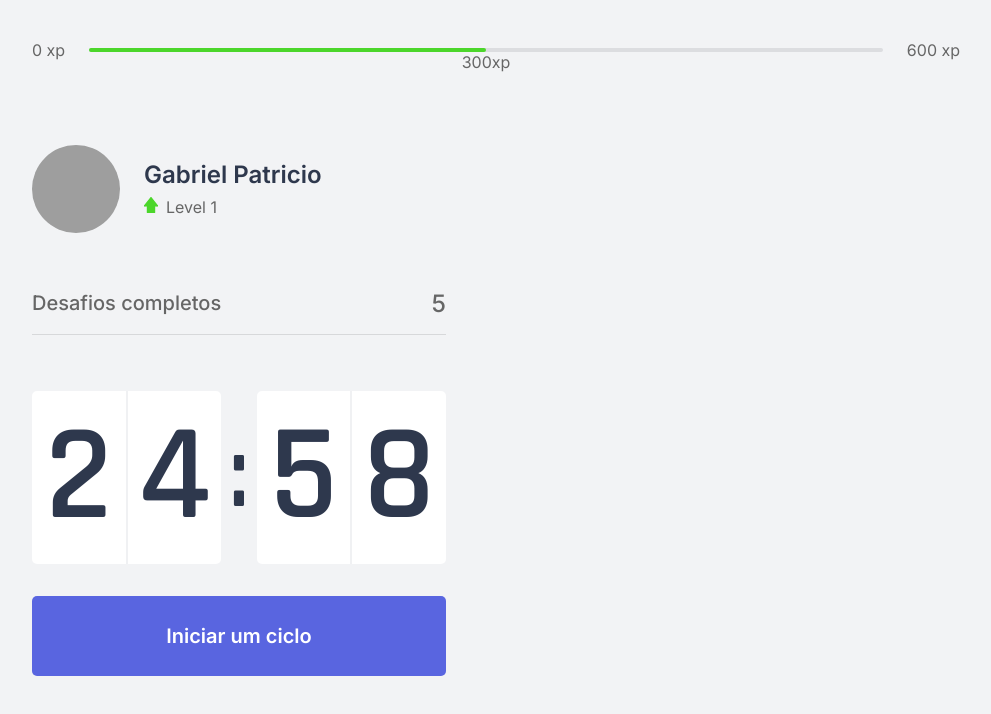
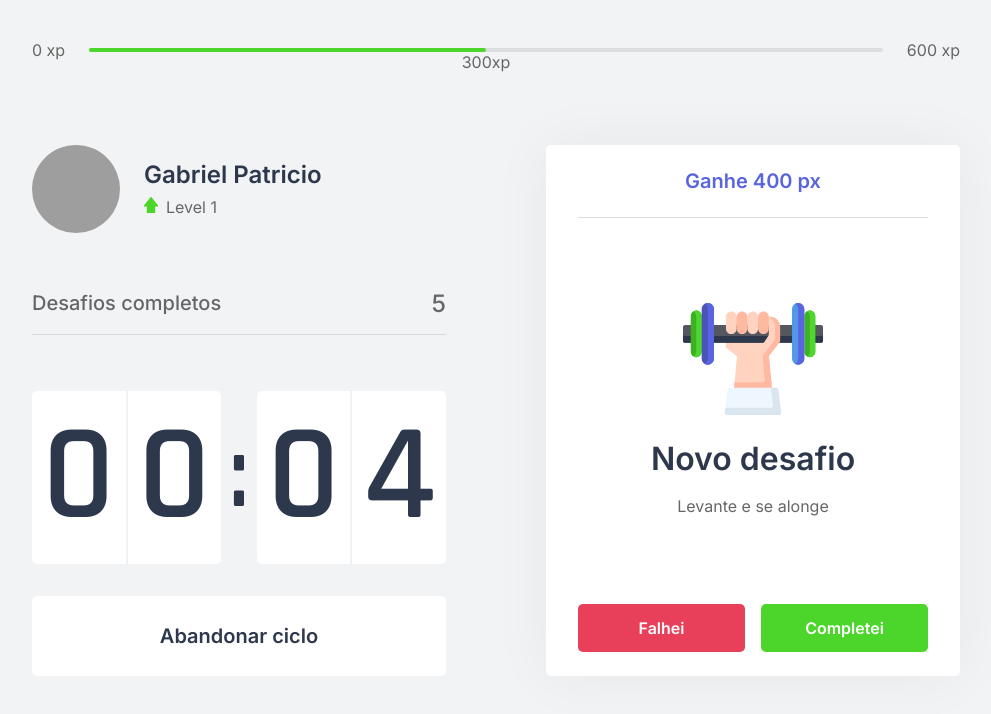
Before and after one commit to bielpatricio/nlw3, a Next.js app: page / in a window 1280 px wide. Both pictures are taken after a click on the button "Iniciar um ciclo". Shown: the top 714 px of the page, without its empty margins (144-1135 px from the left). Built offline with nearby package versions, Linux system fonts and the light colour scheme; grey boxes are pictures that could not be loaded.

Commit message:
aula 3 36min

```diff
--- /dev/null
+++ b/src/components/ChallengeBox.tsx
@@ -0,0 +1,36 @@
+import styles from '../styles/components/ChallengeBox.module.css'
+
+export function ChallengeBox(){
+    const hasActiveChallenge = true;
+
+    return(
+        <div className={styles.challengeBoxContainer}>
+            {hasActiveChallenge ? (
+                <div className={styles.challengeActive}>
+                    <header>Ganhe 400 px</header>
+                    <main>
+                        <img src="icons/body.svg" />
+                        <strong>Novo desafio</strong>
+                        <p>Levante e se alonge</p>
+                    </main>
+                    <footer>
+                        <button type="button"
+                                className={styles.challengeFailedButton}
+                                >Falhei</button>
+                        <button type="button"
+                                className={styles.challengeSuccededButton}
+                                >Completei</button>
+                    </footer>
+                </div>
+            ) : (
+                <div className={styles.challengeNotActive}>
+                    <strong>Finalize um ciclo para receber um desafio</strong>
+                    <p>
+                        <img src="icons/level-up.svg" alt="Level Up"/>
+                        Avance de level completando desafios.
+                    </p>
+                </div>
+            )}
+        </div>
+    )
+}
--- a/src/components/Countdown.tsx
+++ b/src/components/Countdown.tsx
@@ -1,9 +1,13 @@
 import { useState, useEffect } from 'react';
 import styles from '../styles/components/Countdown.module.css'
 
+let countdownTimeout: NodeJS.Timeout;
+
 export function Countdown(){
-    const [time, setTime] = useState(25*60);
-    const [active, setActive] = useState(false);
+    const timeStart = 0.1*60
+    const [time, setTime] = useState(timeStart);
+    const [isActive, setIsActive] = useState(false);
+    const [hasFinished, setHasFinished] = useState(false);
     const minutes = Math.floor(time/60);
     const seconds = time %60;
 
@@ -11,17 +15,26 @@ export function Countdown(){
     const [secondLeft, secondRight] = String(seconds).padStart(2, '0').split('');
 
     function startCountdown(){
-        setActive(true);
+        setIsActive(true);
+    }
+
+    function resetCountdown(){
+        clearTimeout(countdownTimeout);
+        setIsActive(false);
+        setTime(timeStart);
     }
 
     useEffect(()=> {
         //o que acontece
-        if(active && time>0){
-            setTimeout(()=> {
+        if(isActive && time>0){
+            countdownTimeout = setTimeout(()=> {
                 setTime(time - 1);
             }, 1000)
+        } else if (isActive && time==0){
+            setHasFinished(true);
+            setIsActive(false);
         }
-    }, [active, time]) //sempre que active mudar ja vai
+    }, [isActive, time]) //sempre que active mudar ja vai
 
     return(
 
@@ -37,10 +50,33 @@ export function Countdown(){
                     <span>{secondRight}</span>
                 </div>
             </div>
-            <button type="button" className={styles.countdownButton}
-                    onClick={startCountdown}>
-                Iniciar um ciclo
-            </button>
+
+            {hasFinished ? (
+                <button
+                        disabled
+                        className={styles.countdownButton}
+                        >
+                    Ciclo encerrado
+                </button>
+            ) : (
+                <>
+                        { isActive ? (
+                            <button type="button"
+                                    className={`${styles.countdownButton} ${styles.countdownButtonActive}`}
+                                    onClick={resetCountdown}>
+                                Abandonar ciclo
+                            </button>
+                        ) : (
+                            <button type="button"
+                                    className={styles.countdownButton}
+                                    onClick={startCountdown}>
+                                Iniciar um ciclo
+                            </button>
+                        )}
+                </>
+            )}
+
+
         </div>
     );
 }
--- a/src/pages/index.tsx
+++ b/src/pages/index.tsx
@@ -4,6 +4,7 @@ import { ExperienceBar } from "../components/ExperienceBar";
 import { Profile } from "../components/Profile";
 import styles from '../styles/pages/Home.module.css'
 import Head from 'next/head'
+import { ChallengeBox } from "../components/ChallengeBox";
 
 export default function Home() {
   return (
@@ -22,7 +23,7 @@ export default function Home() {
           <Countdown />
         </div>
         <div>
-
+          <ChallengeBox />
         </div>
       </section>
     </div>
--- /dev/null
+++ b/src/styles/components/ChallengeBox.module.css
@@ -0,0 +1,105 @@
+.challengeBoxContainer{
+    height: 100%;
+
+    background: var(--white);
+    border-radius: 5px;
+    box-shadow: 0 0 60px rgba(0, 0, 0, 0.05);
+    padding: 1.5rem 2rem;
+
+    display: flex;
+    flex-direction: column;
+    justify-content: center;
+
+    text-align: center;
+}
+
+.challengeNotActive{
+    display: flex;
+    flex-direction: column;
+    align-items: center;
+}
+
+.challengeNotActive strong {
+    font-size: 1.5rem;
+    font-weight: 500;
+    line-height: 1.4;
+}
+
+.challengeNotActive p {
+    display: flex;
+    flex-direction: column;
+    align-items: center;
+    line-height: 1.4;
+    max-width: 70%;
+    margin-top: 3rem;
+}
+
+.challengeNotActive p img{
+    margin-bottom: 1rem;
+}
+
+.challengeActive {
+    height: 100%;
+    display: flex;
+    flex-direction: column;
+}
+.challengeActive header {
+    color: var(--blue);
+    font-weight: 600;
+    font-size: 1.25rem;
+    padding: 0 2rem 1.5rem;
+    border-bottom: 1px solid var(--gray-line);
+}
+
+.challengeActive main{
+    flex: 1;
+    display: flex;
+    flex-direction: column;
+    align-items: center;
+    justify-content: center;
+}
+
+.challengeActive main strong{
+    font-weight: 600;
+    font-size: 2rem;
+    color: var(--title);
+    margin: 1.5rem 0 1rem;
+}
+
+.challengeActive main p {
+    line-height: 1.5;
+
+}
+
+.challengeActive footer {
+    display: grid;
+    grid-template-columns: 1fr 1fr;
+    gap: 1rem;
+}
+
+.challengeActive footer button {
+    height: 3rem;
+    display: flex;
+    align-items: center;
+    justify-content: center;
+
+    border: 0;
+    border-radius: 5px;
+
+    color: var(--white);
+
+    font-size: 1rem;
+    font-weight: 600;
+    transition: filter 0.2s;
+}
+
+.challengeActive footer button.challengeFailedButton{
+    background: var(--red);
+}
+.challengeActive footer button.challengeSuccededButton{
+    background: var(--green);
+}
+
+.challengeActive footer button:hover{
+    filter: brightness(0.9);
+}
--- a/src/styles/components/Countdown.module.css
+++ b/src/styles/components/Countdown.module.css
@@ -56,6 +56,22 @@
     transition: background-color 0.2s;
 }
 
-.countdownButton:hover {
+.countdownButto:not(:disabled):hover {
     background: var(--blue-dark);
 }
+
+.countdownButtonActive {
+    background: var(--white);
+    color: var(--title);
+}
+
+.countdownButtonActive:not(:disabled):hover{
+    background: var(--red);
+    color: var(--white);
+}
+
+.countdownButton:disabled{
+    background: var(--white);
+    color: var(--text);
+    cursor: not-allowed;
+}
```
